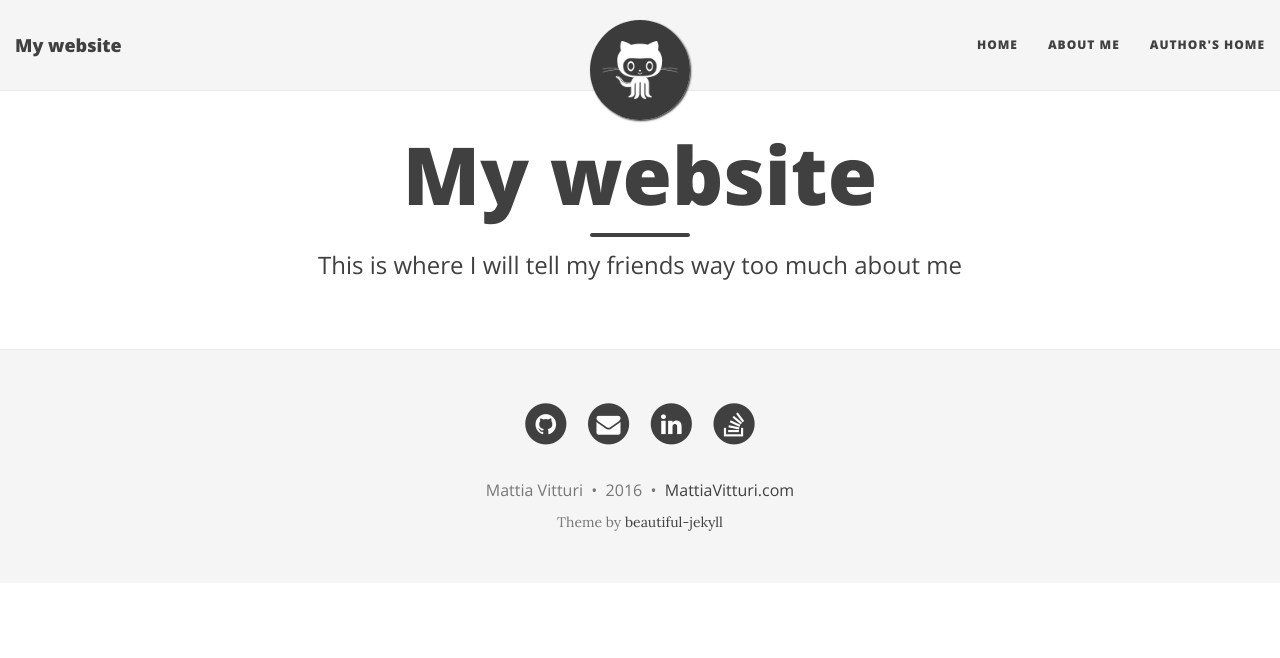
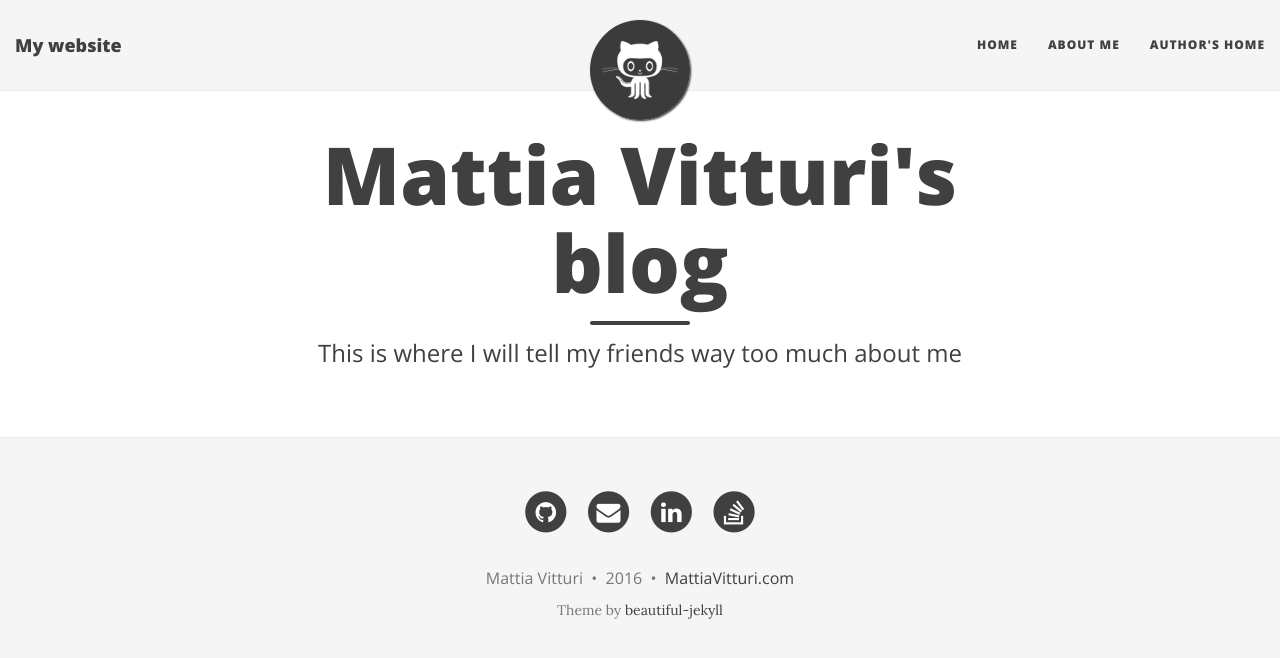
Before and after one commit to mvitturi/mvitturi.github.io, a Jekyll site: the page built from blog/index.html, in a window 1280 px wide. Shown: the top 658 px of the page. Built offline with Jekyll 4.4.1, drawn with Linux system fonts in a browser that asks for light colours; nearby versions of some CDN libraries.

Commit message:
Minor cosmetics

```diff
--- a/_config.yml
+++ b/_config.yml
@@ -72,7 +72,7 @@
 timezone: "America/Vancouver"
 markdown: kramdown
 highlighter: rouge
-permalink: /:year-:month-:day-:title/
+permalink: /blog/:year-:month-:day-:title/
 paginate: 5
 
 # Default YAML values (more information on Jekyll's site)
--- a/blog/index.html
+++ b/blog/index.html
@@ -1,6 +1,6 @@
 ---
 layout: page
-title: My website
+title: Mattia Vitturi's blog
 subtitle: This is where I will tell my friends way too much about me
 ---
 
```
